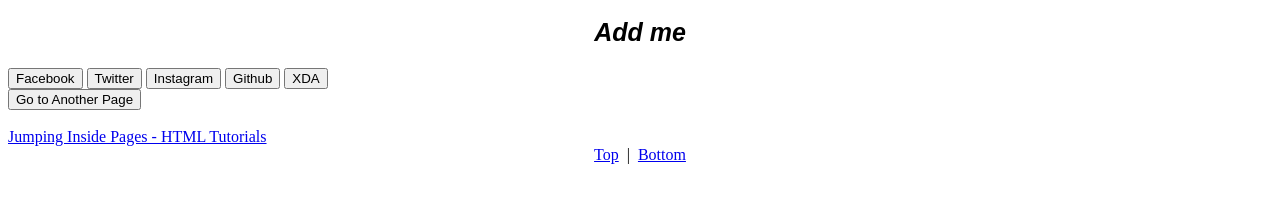
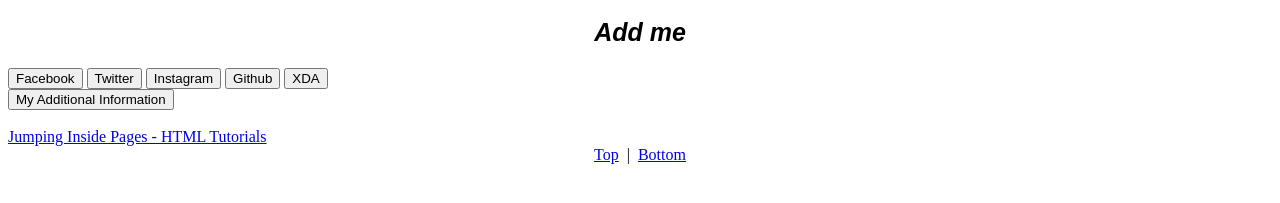
Before and after one commit to kmykoh97/My-first-website, a Jekyll site: the page built from index.md, in a window 1280 px wide. Shown: the part 646-849 px from the top of the page. Built offline with Jekyll 4.4.1, drawn with Linux system fonts in a browser that asks for light colours; some web fonts are replaced; our own code applies the rules of GitHub Pages for plain Markdown files.

Commit message:
Update default.html
Fix something to make it better

```diff
--- a/_layouts/default.html
+++ b/_layouts/default.html
@@ -54,12 +54,12 @@
 
 <!--Below, testing lines-->
 
-	<!--This line of code is usable but will be in same line as button above<a href="InitialWebsiteCode.html"><button>Go to Another Page</button></a>-->
+	<!--This line of code is usable but will be in same line as button above<a href="MyAdditionalInformation.html"><button>My Additional Information</button></a>-->
 
 	<!--Link to go to another html page-->
 	<br>
-	<form action="InitialWebsiteCode.html">
-		<input type="submit" value="Go to Another Page">
+	<form action="MyAdditionalInformation.html">
+		<input type="submit" value="My Additional Information">
 	</form>
 
 	<!--Shortcut to top bottom & an useles link-->
```
